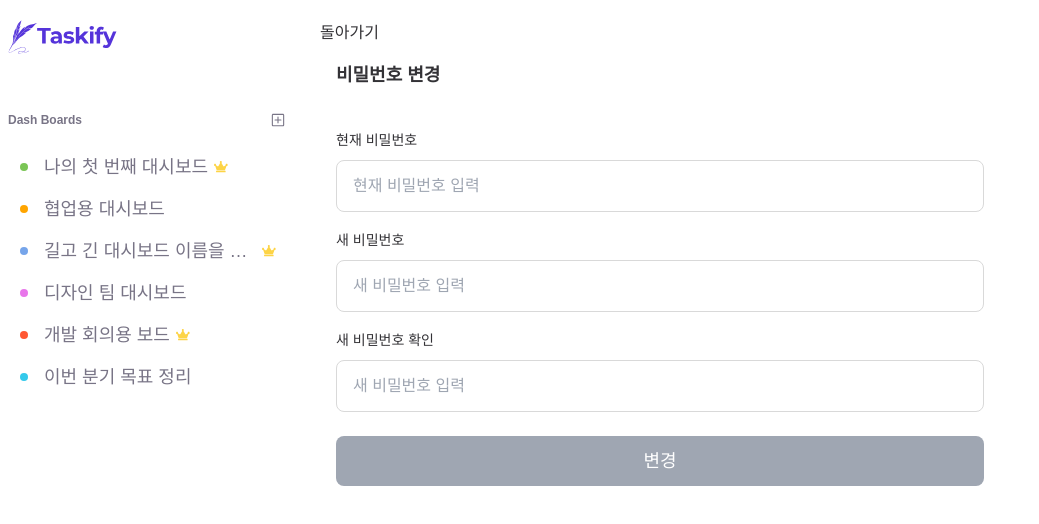
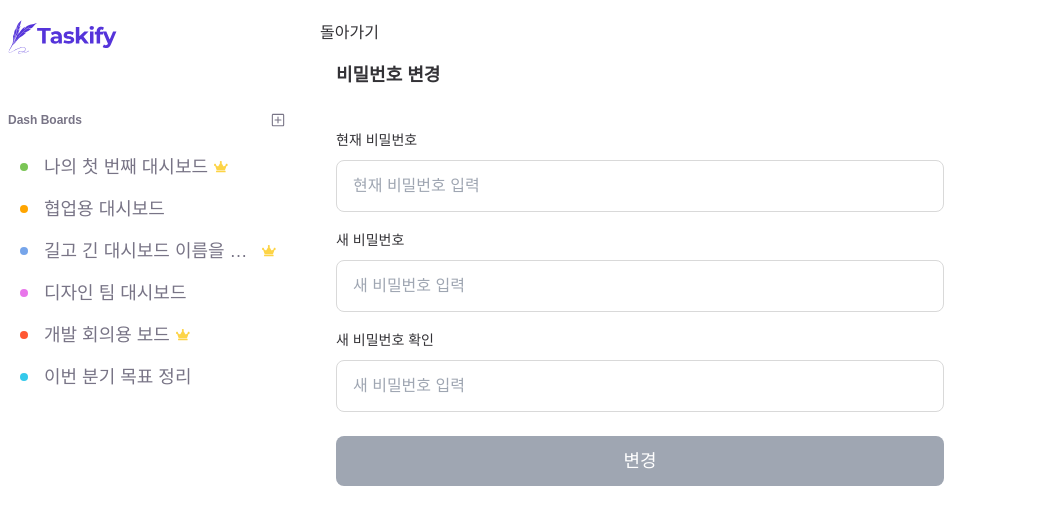
Before and after one commit to heresue/taskify, a Next.js app: page /mypage in a window 1280 px wide. Shown: the top 524 px of the page, without its empty margins (0-1039 px from the left). Built offline with nearby package versions, Linux system fonts and the light colour scheme; a web font is replaced by a local one.

Commit message:
Fix : mypage padding 수정

```diff
--- a/app/(dashboard)/mypage/page.tsx
+++ b/app/(dashboard)/mypage/page.tsx
@@ -9,19 +9,19 @@
 */
 
 import Link from 'next/link';
-import ChangePasswordForm from '@/app/(dashboard)/mypage/ProfileEditForm';
-import ProfileEditForm from '@/app/(dashboard)/mypage/ChangePasswordForm';
+import ProfileEditForm from '@/app/(dashboard)/mypage/ProfileEditForm';
+import ChangePasswordForm from '@/app/(dashboard)/mypage/ChangePasswordForm';
 
 export default function Page() {
   return (
-    <div className="mx-3 my-4 w-full max-w-[680px] md:m-4 lg:m-5">
+    <div className="w-full max-w-[680px] px-3 py-4 md:p-4 lg:p-5">
       <Link href="/mydashboard" className="flex gap-2">
         {/* TODO: 뒤로가기 아이콘 추가 */}
         <span className="text-medium14 text-black200 md:text-medium16">돌아가기</span>
       </Link>
       <div className="flex flex-col gap-4 md:gap-6">
+        <ChangePasswordForm />
         <ProfileEditForm />
-        <ChangePasswordForm />
       </div>
     </div>
   );
```
